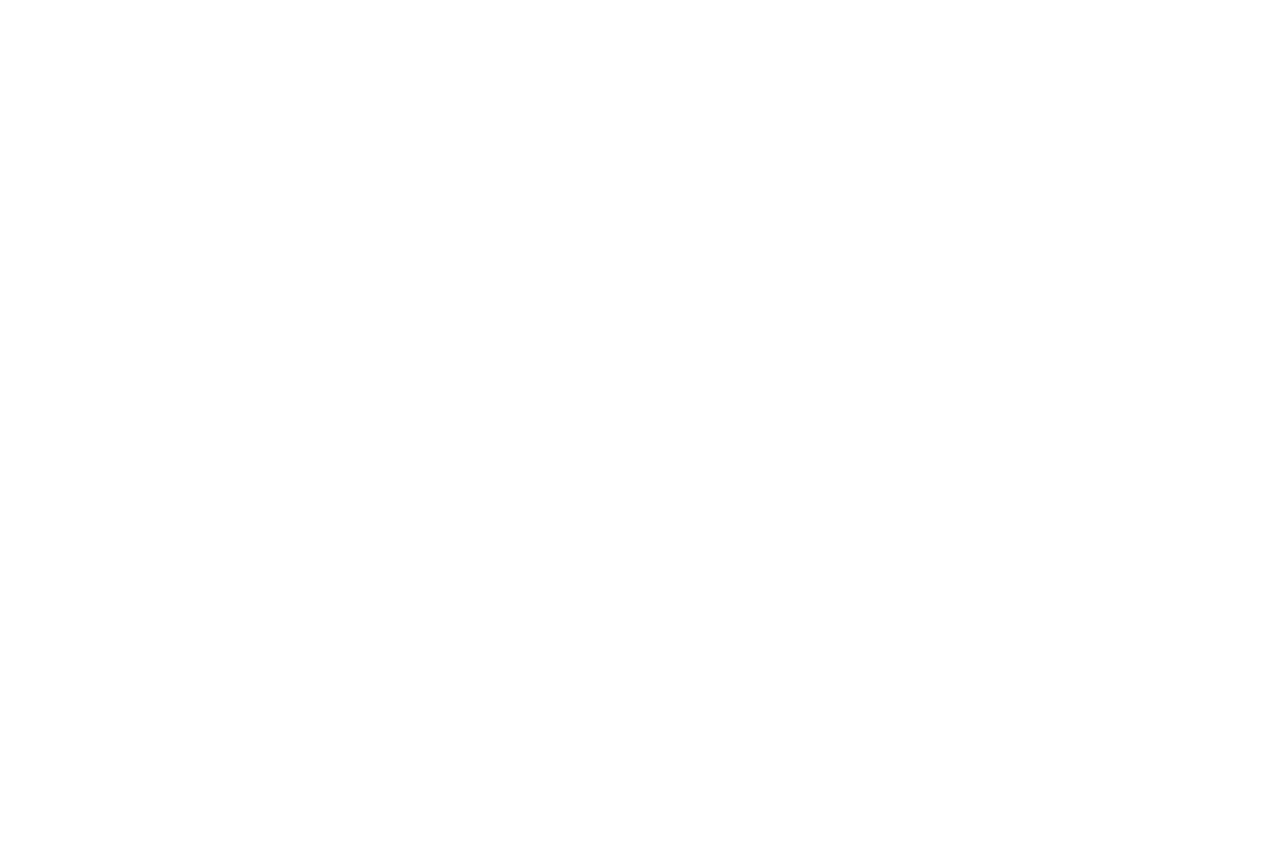
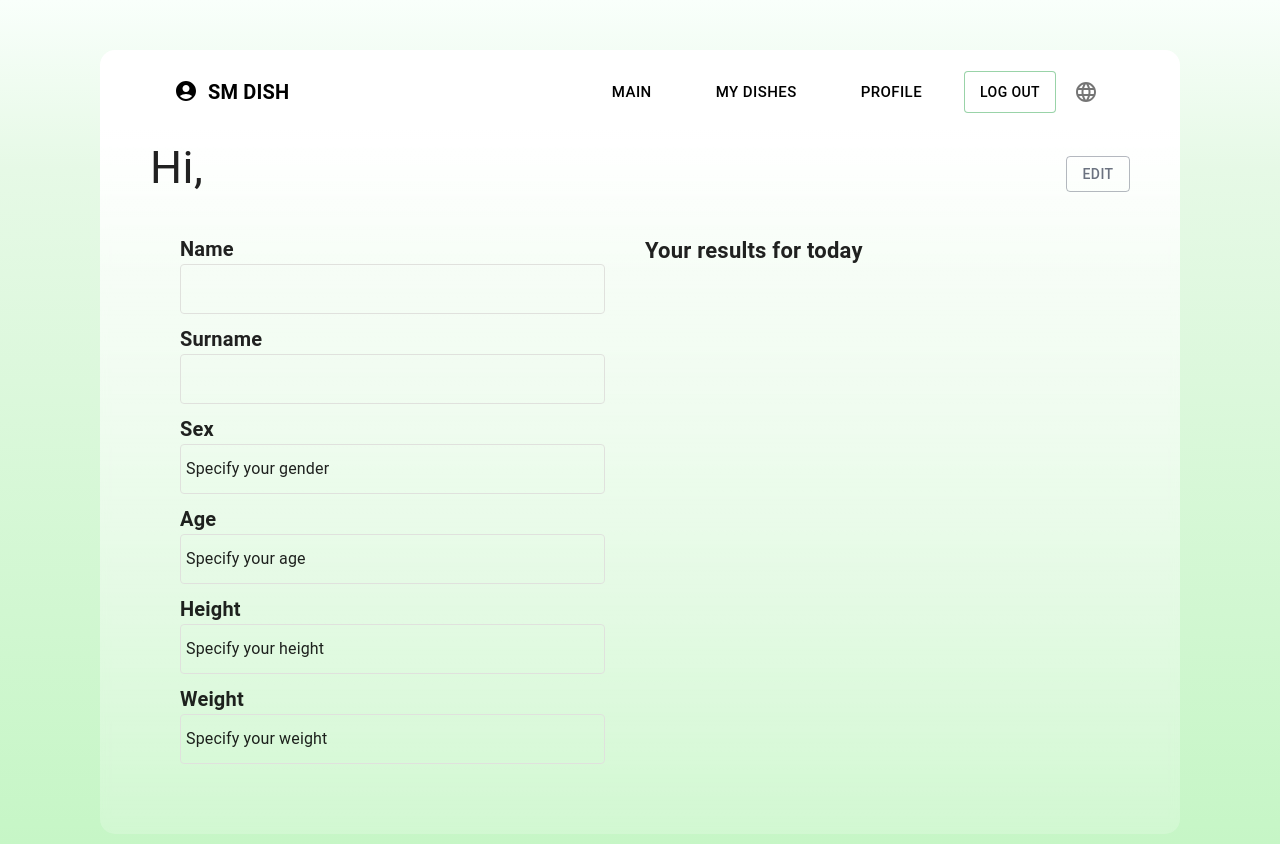
Before and after one commit to SMB-production/dish-balance-front, a React (Vite) app: page /account in a window 1280 px wide. Before the commit this address had no page. Before the commit the page ends 800 px from the top, so only its background shows below. Built offline with nearby package versions, Linux system fonts and the light colour scheme; no server answers.

Commit message:
feat: add userAccount page

```diff
--- /dev/null
+++ b/public/locales/en/account.json
@@ -0,0 +1,15 @@
+{
+  "Редактировать": "Edit",
+  "Привет": "Hi",
+  "Имя": "Name",
+  "Фамилия": "Surname",
+  "Пол": "Sex",
+  "Укажите Ваш пол": "Specify your gender",
+  "Возраст": "Age",
+  "Укажите ваш возраст": "Specify your age",
+  "Рост": "Height",
+  "Укажите ваш рост": "Specify your height",
+  "Вес": "Weight",
+  "Укажите ваш вес": "Specify your weight",
+  "Твои результаты за сегодня": "Your results for today"
+}
--- a/src/app/AppRoutes/AppRoutes.tsx
+++ b/src/app/AppRoutes/AppRoutes.tsx
@@ -3,6 +3,7 @@ import { PrivateRoute } from '../../shared/privateRoute';
 import { MainPage } from '../../pages/MainPage';
 import { RegistrationPage } from '../../pages/Registration';
 import { LogInPage } from '../../pages/LogInPage';
+import { UserAccount } from '../../pages/UserAccountPage';
 
 export const AppRoutes = () => {
    return (
@@ -17,6 +18,7 @@ export const AppRoutes = () => {
          />
          <Route path='/registration' element={<RegistrationPage />} />
          <Route path='/login' element={<LogInPage />} />
+         <Route path='/account' element={<UserAccount />} />
       </Routes>
    );
 };
--- /dev/null
+++ b/src/pages/UserAccountPage/index.ts
@@ -0,0 +1,3 @@
+import { UserAccount } from './ui/UserAcount.tsx';
+
+export { UserAccount };
--- /dev/null
+++ b/src/pages/UserAccountPage/ui/UserAcount.tsx
@@ -0,0 +1,123 @@
+import { getUserInformation } from '../../../shared/api/userAccount.ts';
+import { useEffect, useState } from 'react';
+import { Button, CircularProgress, Typography } from '@mui/material';
+import { Header } from '../../../widgets/Header';
+import Box from '@mui/material/Box';
+import {
+   editButtonContainer,
+   greetingTextContainer,
+   headerContainer,
+   userAccountParentContainer,
+   userContainer,
+   userInfoContainer,
+   userParams,
+   userResultsContainer,
+   yourResultsTypographyContainer,
+} from './styles.ts';
+import { useTranslation } from 'react-i18next';
+
+export interface UserInfo {
+   id: string;
+   email: string;
+   name: string;
+   surname: string;
+   age: number;
+   weight: number;
+   height: number;
+   sex: string;
+   createdAt: string;
+   updatedAt: string;
+}
+
+export const UserAccount = () => {
+   const [userInfo, setUserInfo] = useState<UserInfo | null>(null);
+   const [isFetched, setIsFetched] = useState(false);
+   const { t } = useTranslation('account');
+   useEffect(() => {
+      const getUserInfo = async () => {
+         try {
+            const result = await getUserInformation();
+            return setUserInfo(result);
+         } catch (error) {
+            console.log('Не удалось получить информацию о пользователе: ', error);
+         } finally {
+            setIsFetched(true);
+         }
+      };
+      getUserInfo();
+   }, []);
+
+   if (!isFetched) {
+      return <CircularProgress color={'primary'} />;
+   }
+
+   return (
+      <Box sx={userAccountParentContainer}>
+         <Box sx={userContainer}>
+            <Box sx={headerContainer}>
+               <Header />
+            </Box>
+            <Typography sx={greetingTextContainer}>
+               {t('Привет')}, {userInfo?.name}
+            </Typography>
+            <Box sx={editButtonContainer}>
+               <Button variant={'outlined'} color={'secondary'}>
+                  {t('Редактировать')}
+               </Button>
+            </Box>
+
+            <Box sx={userInfoContainer}>
+               <Box>
+                  <Typography fontSize='20px' fontWeight='bold'>
+                     {t('Имя')}
+                  </Typography>
+                  <Box sx={userParams}>{userInfo?.name}</Box>
+               </Box>
+               <Box>
+                  <Typography fontSize='20px' fontWeight='bold'>
+                     {t('Фамилия')}
+                  </Typography>
+                  <Box sx={userParams}>{userInfo?.surname}</Box>
+               </Box>
+               <Box>
+                  <Typography fontSize='20px' fontWeight='bold'>
+                     {t('Пол')}
+                  </Typography>
+                  <Box sx={userParams}>
+                     {userInfo?.sex ? `${userInfo.sex}` : t('Укажите Ваш пол')}
+                  </Box>
+               </Box>
+               <Box>
+                  <Typography fontSize='20px' fontWeight='bold'>
+                     {t('Возраст')}
+                  </Typography>
+                  <Box sx={userParams}>
+                     {userInfo?.age ? `${userInfo.age}` : t('Укажите ваш возраст')}
+                  </Box>
+               </Box>
+               <Box>
+                  <Typography fontSize='20px' fontWeight='bold'>
+                     {t('Рост')}
+                  </Typography>
+                  <Box sx={userParams}>
+                     {userInfo?.height ? `${userInfo.height}` : t('Укажите ваш рост')}
+                  </Box>
+               </Box>
+               <Box>
+                  <Typography fontSize='20px' fontWeight='bold'>
+                     {t('Вес')}
+                  </Typography>
+                  <Box sx={userParams}>
+                     {userInfo?.weight ? `${userInfo.weight}` : t('Укажите ваш вес')}
+                  </Box>
+               </Box>
+            </Box>
+            <Box sx={userResultsContainer}>
+               <Typography sx={yourResultsTypographyContainer}>
+                  {t('Твои результаты за сегодня')}
+               </Typography>
+            </Box>
+         </Box>
+      </Box>
+   );
+};
--- /dev/null
+++ b/src/pages/UserAccountPage/ui/styles.ts
@@ -0,0 +1,71 @@
+import { SxProps } from '@mui/material';
+import { Theme } from '@mui/material/styles';
+
+export const userAccountParentContainer: SxProps<Theme> = {
+   display: 'flex',
+   justifyContent: 'center',
+   minHeight: '100%',
+   padding: '50px 100px 10px 100px',
+   backgroundRepeat: 'repeat',
+   background: 'linear-gradient(0deg, #C6F6C6 0%, #E6F9E6 80%, #F9FFFB 100%)',
+};
+
+export const userContainer: SxProps<Theme> = {
+   display: 'grid',
+   width: '100%',
+   gridTemplateColumns: '1fr 1fr',
+   gridTemplateRows: '64px 100px auto 20px ',
+   background:
+      'linear-gradient(to bottom, #ffffff 0%, #ffffff 10%, rgba(255, 255, 255, 0.7) 28%, rgba(255, 255, 255, 0.2) 100%)',
+   backdropFilter: 'blur(5px)',
+   borderRadius: '15px',
+   gap: '10px',
+   padding: '0px 50px 40px 50px',
+};
+
+export const headerContainer: SxProps<Theme> = {
+   gridColumn: 'span 2',
+   height: '64px',
+   pt: '10px',
+};
+
+export const greetingTextContainer: SxProps<Theme> = {
+   fontSize: '45px',
+   mt: '10px',
+};
+
+export const editButtonContainer: SxProps<Theme> = {
+   display: 'flex',
+   alignItems: 'center',
+   justifyContent: 'end',
+};
+
+export const userInfoContainer: SxProps<Theme> = {
+   display: 'grid',
+   width: '100%',
+   height: '100%',
+   gridTemplateRows: 'repeat(6, 1fr)',
+   gridTemplateColumns: '100%',
+   gap: '10px',
+   padding: '0px 30px 0px 30px',
+};
+
+export const userResultsContainer: SxProps<Theme> = {
+   display: 'grid',
+   gridTemplateRows: '40px auto 100px',
+   gap: '10px',
+};
+
+export const yourResultsTypographyContainer: SxProps<Theme> = {
+   fontSize: '22px',
+   fontWeight: 'bold',
+};
+
+export const userParams: SxProps<Theme> = {
+   display: 'flex',
+   border: '1px solid  #e0e1dd',
+   borderRadius: '4px',
+   height: '50px',
+   alignItems: 'center',
+   padding: '5px',
+};
--- /dev/null
+++ b/src/shared/api/userAccount.ts
@@ -0,0 +1,7 @@
+import { baseAPI } from './api.ts';
+import { UserInfo } from '../../pages/UserAccountPage/ui/UserAcount.tsx';
+
+export const getUserInformation = async (): Promise<UserInfo> => {
+   const response = await baseAPI.get('auth/profile');
+   return response.data;
+};
--- a/src/widgets/Header/ui/Header.tsx
+++ b/src/widgets/Header/ui/Header.tsx
@@ -1,10 +1,18 @@
 import { AppBar, Button, ThemeProvider, Toolbar, Typography } from '@mui/material';
 import { useTranslation } from 'react-i18next';
 import { LinkedButton } from '../../../shared/LinkedButton';
-import { buttonMargin } from './styles.ts';
+import {
+   accountIconContainer,
+   buttonMarginContainer,
+   companyNameContainer,
+   headerTypography,
+   logOutButtonContainer,
+   toolbarContainer,
+} from './styles.ts';
 import { LangSwitcher } from '../../../shared/LangSwitcher/ui/LangSwitcher.tsx';
 import { theme } from '../../../shared/style/theme';
 import Box from '@mui/material/Box';
+import AccountCircleIcon from '@mui/icons-material/AccountCircle';
 
 export const Header = () => {
    const { t } = useTranslation('translation');
@@ -15,22 +23,19 @@ export const Header = () => {
             position={'static'}
             sx={{ backgroundColor: 'white', color: 'black' }}
          >
-            <Toolbar sx={{ display: 'flex', justifyContent: 'space-between' }}>
-               <Typography fontWeight='700' fontSize='20px'>
-                  SM DISH
-               </Typography>
+            <Toolbar sx={toolbarContainer}>
+               <Box sx={headerTypography}>
+                  <AccountCircleIcon sx={accountIconContainer} />
+                  <Typography sx={companyNameContainer}>SM DISH</Typography>
+               </Box>
 
                <Box sx={{ display: 'flex' }}>
-                  <LinkedButton route='/' text={t('Главная')} sx={buttonMargin} />
-                  <LinkedButton route='/' text={t('Мои блюда')} sx={buttonMargin} />
-                  <LinkedButton route='/' text={t('Профиль')} sx={buttonMargin} />
-                  <Button
-                     variant={'outlined'}
-                     sx={{ backgroundColor: 'white', color: 'black', mr: '10px' }}
-                  >
+                  <LinkedButton route='/' text={t('Главная')} sx={buttonMarginContainer} />
+                  <LinkedButton route='/' text={t('Мои блюда')} sx={buttonMarginContainer} />
+                  <LinkedButton route='/account' text={t('Профиль')} sx={buttonMarginContainer} />
+                  <Button variant={'outlined'} sx={logOutButtonContainer}>
                      {t('Выйти')}
                   </Button>
-                  {/*Сделать выход из профиля по ссылке*/}
                   <LangSwitcher />
                </Box>
             </Toolbar>
--- a/src/widgets/Header/ui/styles.ts
+++ b/src/widgets/Header/ui/styles.ts
@@ -1,9 +1,35 @@
 import type { SxProps } from '@mui/material';
 import type { Theme } from '@mui/material/styles';
 
-export const buttonMargin: SxProps<Theme> = {
+export const toolbarContainer: SxProps<Theme> = {
+   display: 'flex',
+   justifyContent: 'space-between',
+};
+
+export const headerTypography: SxProps<Theme> = {
+   display: 'flex',
+   flexDirection: 'row',
+   gap: '10px',
+};
+
+export const companyNameContainer: SxProps<Theme> = {
+   fontWeight: '700',
+   fontSize: '20px',
+};
+
+export const accountIconContainer: SxProps<Theme> = {
+   mt: '2px',
+};
+
+export const buttonMarginContainer: SxProps<Theme> = {
    mr: '20px',
    backgroundColor: 'white',
    color: 'black',
    boxShadow: 'none',
 };
+
+export const logOutButtonContainer: SxProps<Theme> = {
+   backgroundColor: 'white',
+   color: 'black',
+   mr: '10px',
+};
```
Also changed, not shown: public/locales/ru/account.json (added, +15 -0 lines).
